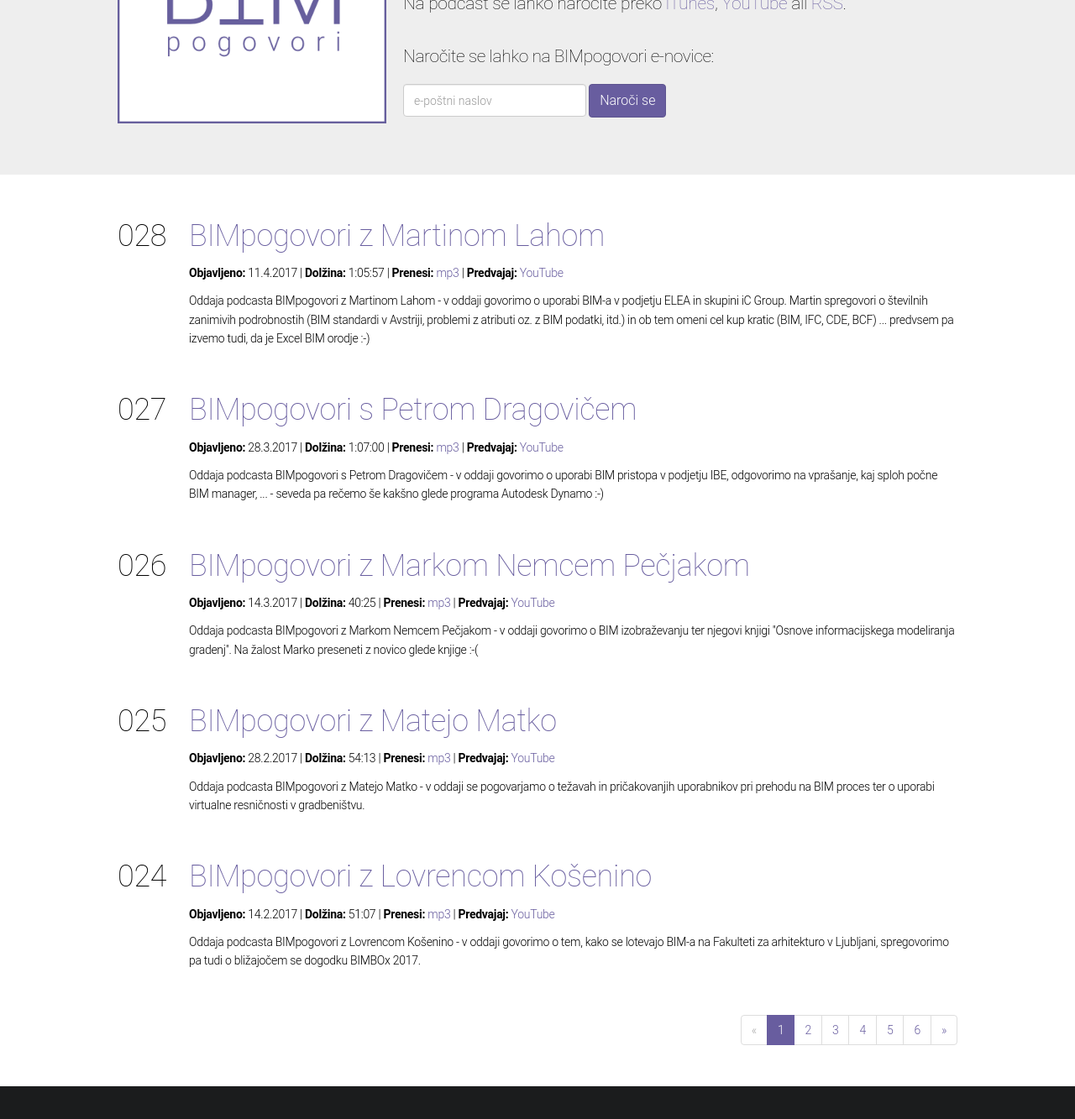
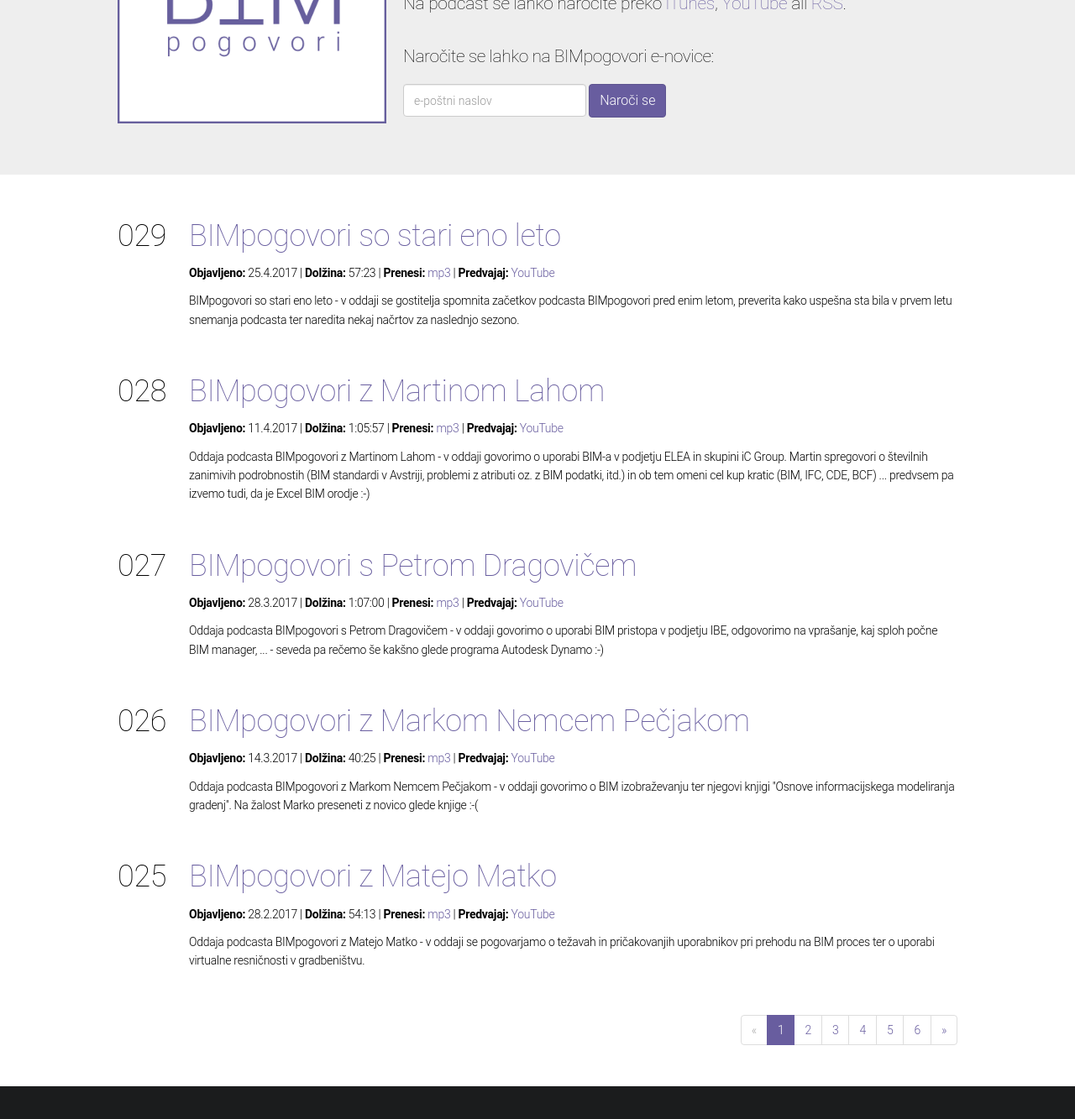
Before and after one commit to bimpogovori/bimpogovori.github.io, a Jekyll site: the page built from index.html, in a window 1280 px wide and 1400 px high, scrolled down 221 px. Shown: the top 1333 px of the window at 84% size. Built offline with Jekyll 4.4.1, drawn with Linux system fonts in a browser that asks for light colours; the list of posts is cut into pages by our own code.

Commit message:
029: mp3, zapiski + nalepke

```diff
--- a/_includes/footer.html
+++ b/_includes/footer.html
@@ -42,7 +42,7 @@
 		<h6 class="text-uppercase">Povezave</h6>
 		<a href="/priporocila">Priporočila</a><br />
 		<a href="/vprasanja">Hitra vprašanja</a><br />
-		<!-- <a href="/nalepke">Nalepke</a><br /> -->
+		<a href="/nalepke">Nalepke</a><br />
 </div>
 
 	<div class="col-sm-3 m-b">
--- /dev/null
+++ b/_posts/2017-04-25-029.html
@@ -0,0 +1,40 @@
+---
+layout: post
+title: BIMpogovori so stari eno leto
+number: "029"
+duration: "57:23"
+description: BIMpogovori so stari eno leto - v oddaji se gostitelja spomnita začetkov podcasta BIMpogovori pred enim letom, preverita kako uspešna sta bila v prvem letu snemanja podcasta ter naredita nekaj načrtov za naslednjo sezono.
+subtitle: BIMpogovori so stari eno leto
+date: 2017-04-25
+file: "https://github.com/bimpogovori/bimpogovori.github.io/raw/master/recordings/BIMpogovori-029.mp3"
+youtube: "https://www.youtube.com/watch?v=JrGz_AaZRRI&list=PLE5q5RnsyIpe4pv9xcFGHbCbrk6sVwkmQ&index=29"
+length: "27623877"
+keywords: oddaja,BIMpogovori,BIM,rojstni,dan,eno,leto,brez,gosta,Robi,Matevž,statistika
+explicit: "no"
+image: "http://bimpogovori.si/images/itunes-v2.png"
+
+---
+
+<p>Gost:</p>
+
+<p>Gostitelja:</p>
+<ul>
+	<li>Matevž Dolenc (<a href="http://matevzdolenc.com">matevzdolenc.com</a>, <a href="http://twitter.com/matevzdolenc">@matevzdolenc</a>)</li>
+	<li>Robert Klinc (<a href="http://twitter.com/robertklinc">@robertklinc</a>)</li>
+</ul>
+
+<p>Povezave:</p>
+<ul>
+	<li><a href="/oddaje/002">BIMpogovori z Ivom Žagarjem</a></li>
+	<li><a href="/oddaje/016">BIMpogovori s Ksenijo Marc</a></li>
+	<li><a href="http://www.dri.si">DRI</a></li>
+	<li><a href="http://www.eubim.eu">EU BIM Task Group</a></li>
+	<li><a href="http://sibim.si">Slovensko združenje za informacijsko modeliranje v gradbeništvu (siBIM)</a></li>
+	<li><a href="http://bim.si">BIM.si</a></li>
+	<li><a href="http://www.wingsforlifeworldrun.com">Wings for Life World Run</a></li>
+</ul>
+
+<p>Priporočila:</p>
+<ul>
+  <li>(Matevž) BIMpogovori <a href="/nalepke">nalepke</a> na <a href="https://itunes.apple.com/si/app/bimpogovori/id1226698051?mt=8">iTunes</a>.
+</ul>
--- a/priporocila/index.html
+++ b/priporocila/index.html
@@ -9,7 +9,19 @@ layout: default
 
 		<div class="row">
 			<div class="col-sm-6 col-xs-6 m-b">
-				<p><strong>028 BIMpogovori z Martinom Lahom</strong> <small>(10.4.2017)</small></p>
+			</div>
+
+			<div class="col-sm-6 col-xs-6 m-b">
+				<p><strong>029 BIMpogovori so stari eno leto</strong> <small>(25.4.2017)</small></p>
+				<ul>
+					<li>(Matevž) BIMpogovori <a href="/nalepke">nalepke</a> na <a href="https://itunes.apple.com/si/app/bimpogovori/id1226698051?mt=8">iTunes</a>.
+				</ul>
+      </div>
+		</div>
+
+		<div class="row">
+			<div class="col-sm-6 col-xs-6 m-b">
+				<p><strong>028 BIMpogovori z Martinom Lahom</strong> <small>(11.4.2017)</small></p>
 				<ul>
 				  <li>(Matevž) <a href="https://www.amazon.co.uk/gp/product/B06W53PXRB/ref=oh_aui_detailpage_o00_s00?ie=UTF8&psc=1">Benfei USB C Type to Mini DisplayPort</a></li>
 				</ul>
```
Also changed, not shown: nalepke/index.html (+6 -5 lines), 1 other file.
